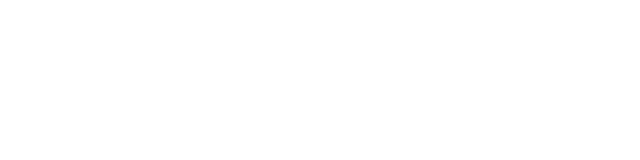
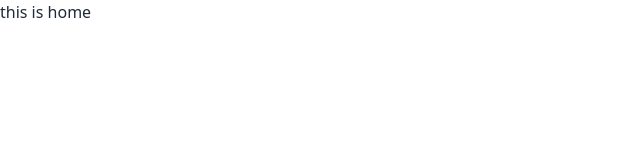
Before and after one commit to asib11/car-doctor-client, a React (Vite) app: page / in a window 1280 px wide. Shown: the top 160 px of the page, without its empty margins (0-640 px from the left). Built offline with nearby package versions, Linux system fonts and the light colour scheme.

Commit message:
add router

```diff
--- a/src/Routes/Routes.jsx
+++ b/src/Routes/Routes.jsx
@@ -1,5 +1,6 @@
 import { createBrowserRouter } from "react-router-dom";
 import Main from "../Layout/main";
+import Home from "../pages/Home/Home/Home";
 
 
 const router = createBrowserRouter([
@@ -9,7 +10,7 @@ const router = createBrowserRouter([
       children:[
         {
             path: '/',
-
+            element: <Home></Home>
         }
       ]
     },
--- /dev/null
+++ b/src/pages/Home/Home/Home.jsx
@@ -0,0 +1,10 @@
+
+const Home = () => {
+    return (
+        <div>
+            <h1>this is home</h1>
+        </div>
+    );
+};
+
+export default Home;
```
